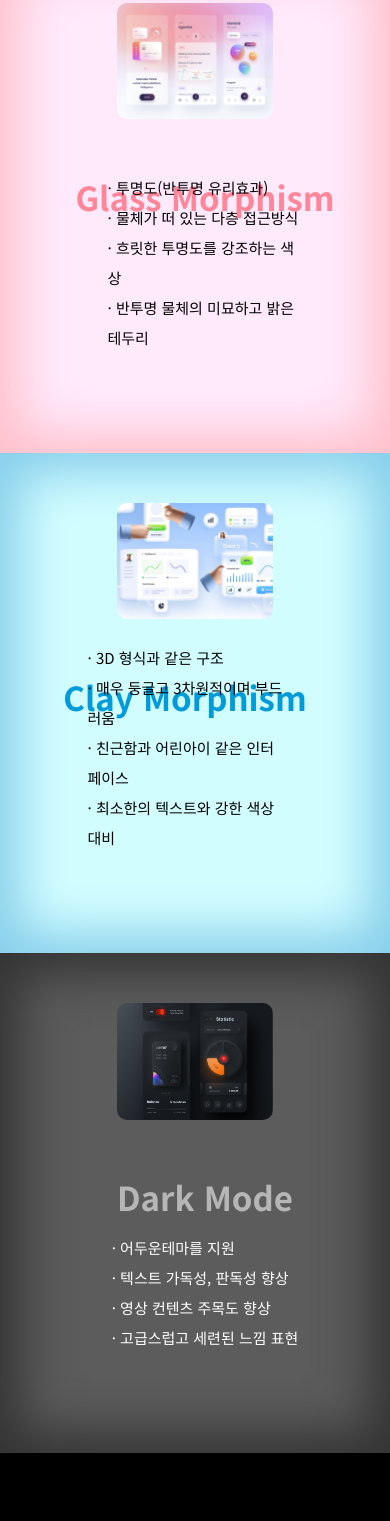
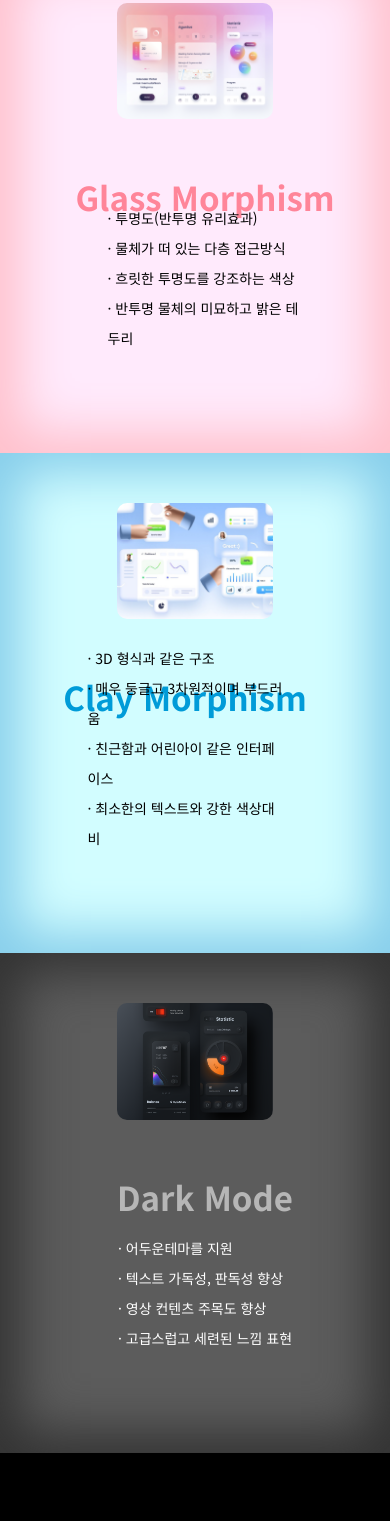
Before and after one commit to ohyuuurim/webtrend, a plain HTML site: page index.html in a window 390 px wide. Shown: the part 1562-3083 px from the top of the page. Drawn offline with Linux system fonts and the light colour scheme; grey boxes are pictures that could not be loaded; some icons are missing; a web font is replaced by a local one.

Commit message:
2023.09.15 추가

```diff
--- a/css/responsive.css
+++ b/css/responsive.css
@@ -281,7 +281,7 @@ footer p{
     bottom:-22%;
     left:50%;
     transform:translateX(-50%);
-    font-size:15px;
+    font-size:14px;
     line-height:30px;
     padding:0;
   }
@@ -311,7 +311,7 @@ footer p{
     bottom:-22%;
     left:50%;
     transform:translateX(-50%);
-    font-size:15px;
+    font-size:14px;
     line-height:30px;
     padding:0;
   }
@@ -341,7 +341,7 @@ footer p{
     bottom:-22%;
     left:50%;
     transform:translateX(-50%);
-    font-size:15px;
+    font-size:14px;
     line-height:30px;
     padding:0;
   }
--- a/index.html
+++ b/index.html
@@ -105,7 +105,7 @@
 
       <div class="section4">
           <a><img src="image/video01_bigtypo.gif" alt=""></a>
-          <a><img src="image/video02-3_3D.gif" alt=""></a>
+          <a><img src="image/video02_3D.gif" alt=""></a>
           <a><img src="image/video03-2_simple01.gif" alt=""></a>
           <a><img src="image/video04_artistic01.gif" alt=""></a>
       </div>
```
Also changed, not shown: 1 other file.
